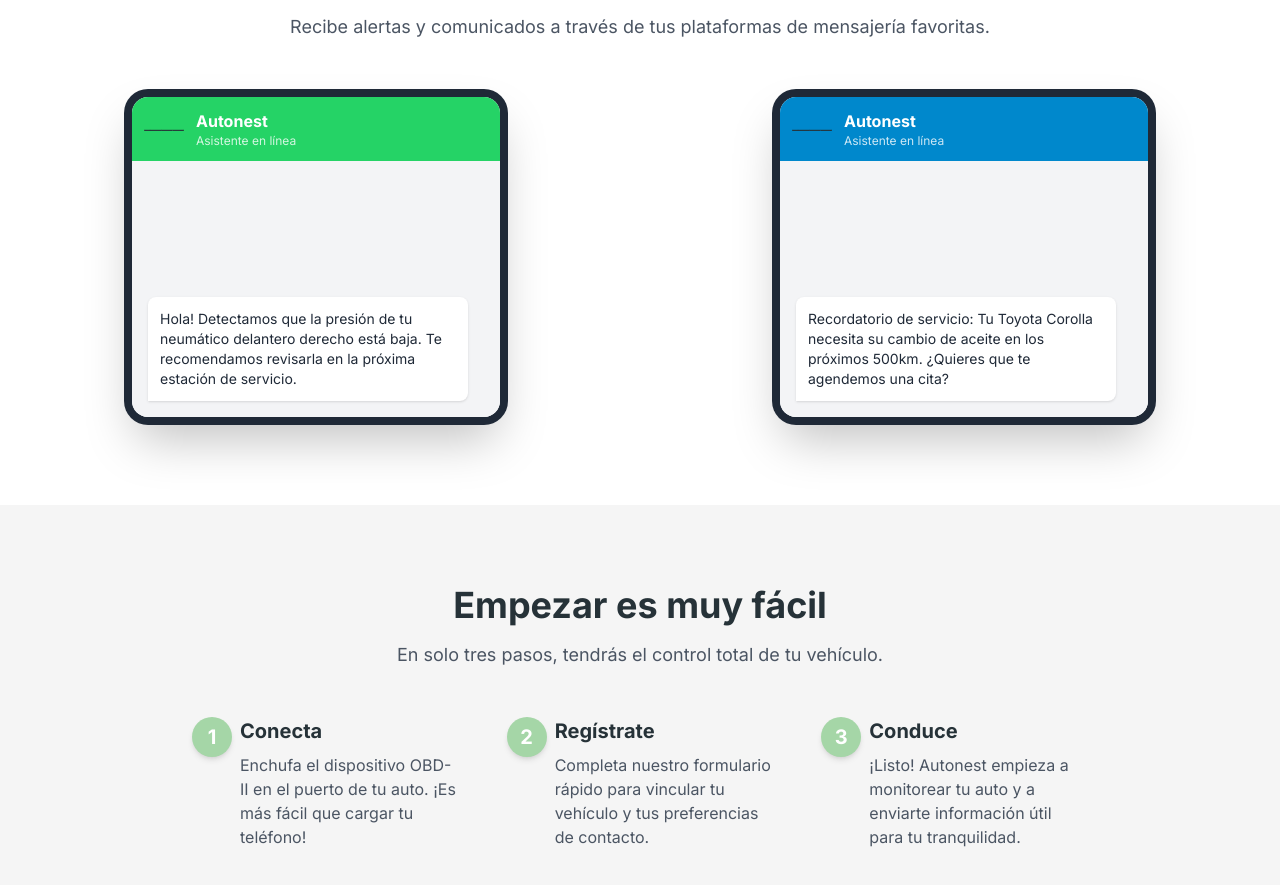
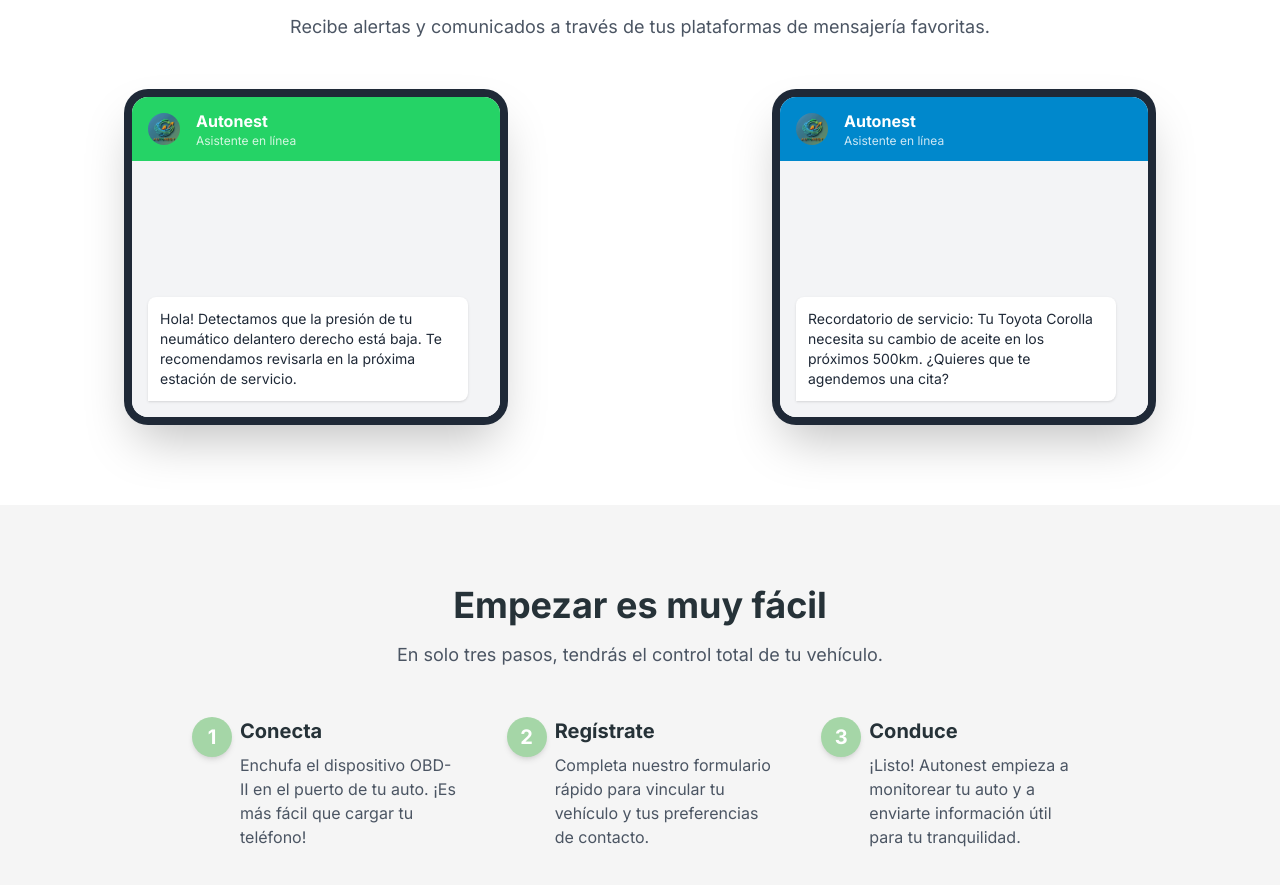
Before and after one commit to autonestarcontacto/Autonest-OBD, a React (Vite) app: page / in a window 1280 px wide. Shown: the part 1513-2398 px from the top of the page. Built offline with nearby package versions, Linux system fonts and the light colour scheme; no server answers; some icons are missing.

Commit message:
Update Gallery.tsx

```diff
--- a/components/Gallery.tsx
+++ b/components/Gallery.tsx
@@ -6,8 +6,8 @@
           <div className="bg-gray-800 p-2 rounded-3xl shadow-2xl w-full max-w-sm mx-auto">
               <div className="bg-white rounded-2xl overflow-hidden">
                   <div className={`flex items-center p-3 space-x-3`} style={{backgroundColor: platformColor}}>
-                      <div className="w-10 h-10 rounded-full flex items-center justify-center overflow-hidden">
-                          <img src={autonestLogo} alt="Autonest Logo" className="h-10 w-10 rounded-full object-cover" />────────────────────────────────────────────────
+                      <div className="w-10 h-10 rounded-full flex items-center justify-center">
+                          <img src={autonestLogo} alt="Autonest Logo" className="h-8 w-8 rounded-full object-cover" />
                       </div>
                       <div>
                           <p className="font-bold text-white">Autonest</p>
```
